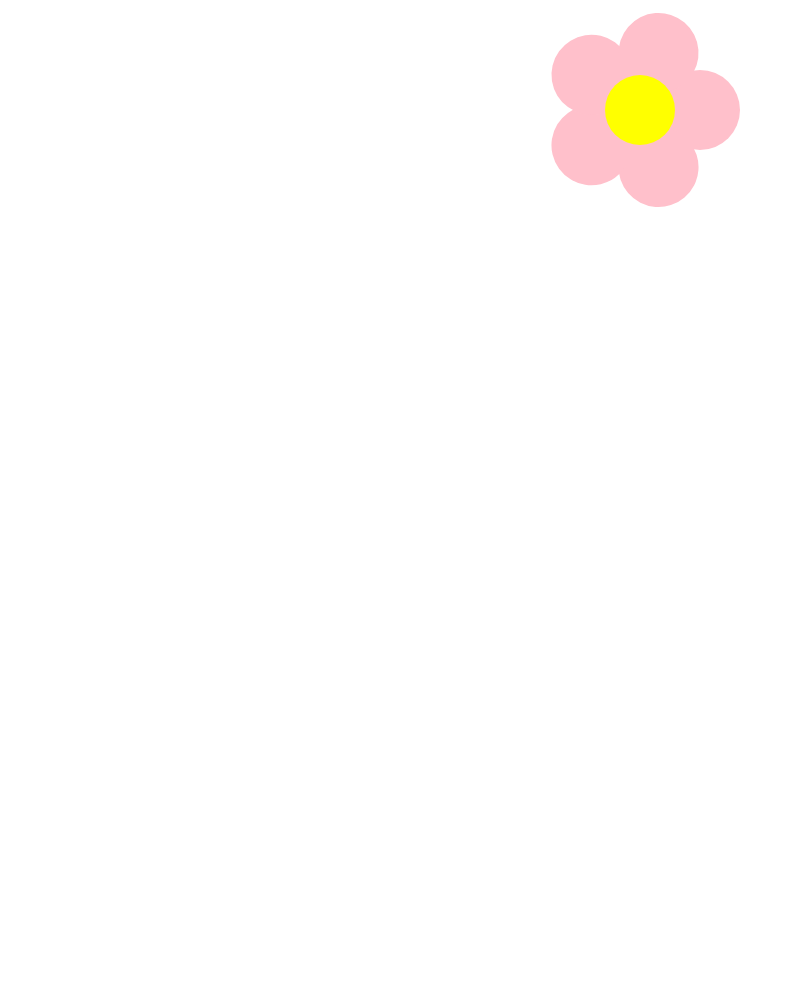
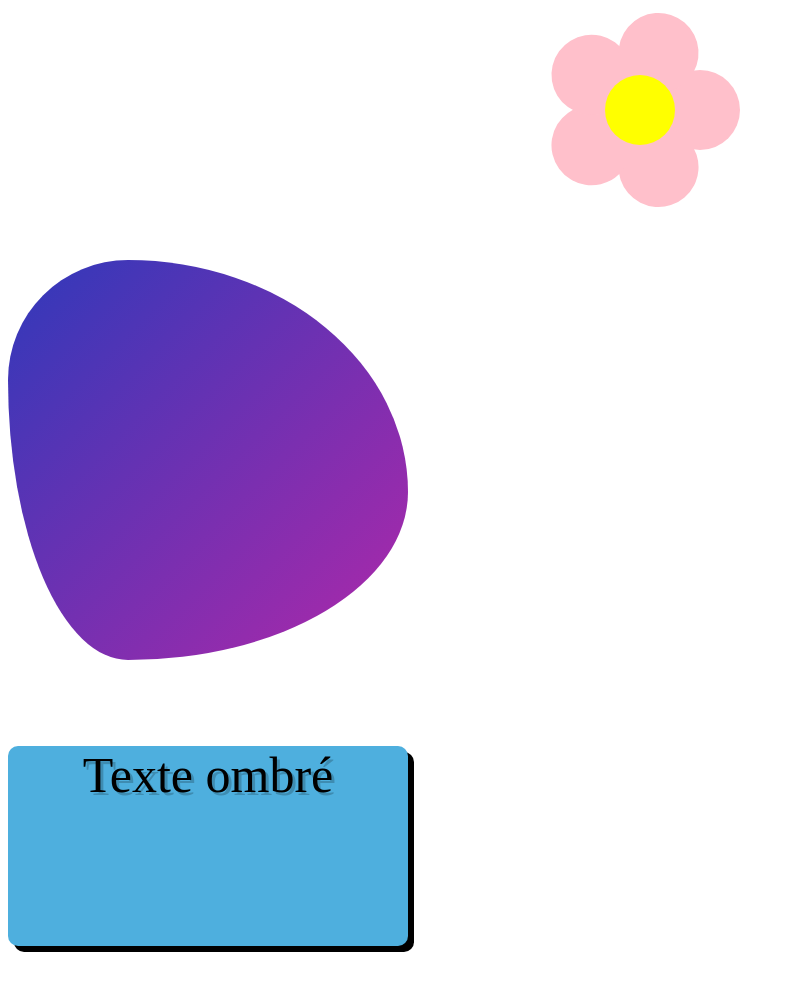
Before and after one commit to nouranmalidi/mapremierepageweb, a plain HTML site: page service.html in a window 1280 px wide. Shown: the part 328-1318 px from the top of the page, without its empty margins (0-788 px from the left). Before the commit the page ends 800 px from the top, so only its background shows below. Drawn offline with Linux system fonts and the light colour scheme.

Commit message:
modification en plus des exo

```diff
--- a/service.css
+++ b/service.css
@@ -20,7 +20,7 @@ div {
 border: double;
 color: blue;
 background-color: whitesmoke;
-border-radius: 5px 7px 4px 6px;
+text-align: center;
 }
 
 /*la valeur dotted permet d'avoir une bordure en pointillée,elle est de couleur rouge et 4px d'épaisseur etj'ai aligné le texte au centre*/
@@ -77,3 +77,24 @@ border-radius: 5px 7px 4px 6px;
   top: 65px;
   left: 65px;
 }
+
+/*On met une bordure avec la propriété border ensuite on arrondis les angles avec border radius enfin il y a le site web https://htmlcolorcodes.com/fr/ pour trouver la couleur qui convient le mieux.Pour faire un dégrader de couleur on utilise la valeur linear-gradient*/
+#pierre {
+
+    border-radius: 30% 70% 70% 30% / 30% 58% 42% 70%;
+    background: linear-gradient(to bottom right, #2F39BA, #B028A9);
+    width: 400px;
+    height: 400px;
+}
+
+#ombre{
+    box-shadow: 6px 6px 0px rgba(0, 0, 0);
+    text-shadow: 3px 3px 0px rgba(0,0,0,0.2);
+    background-color: #4EAFDE;
+    width: 400px;
+    height: 200px;
+    text-align: center;
+    font-size: 50px;
+    border-radius: 10px;
+
+}
--- a/service.html
+++ b/service.html
@@ -50,6 +50,17 @@
                 <div class="center"></div>
             </div>
 
+            <div id="pierre">
+
+            </div>
+            <br> <br>
+            <div id="ombre">
+               <p>Texte ombré</p>
+            </div>
+            <br><br>
+
+
+
         </body>
 
 
```
